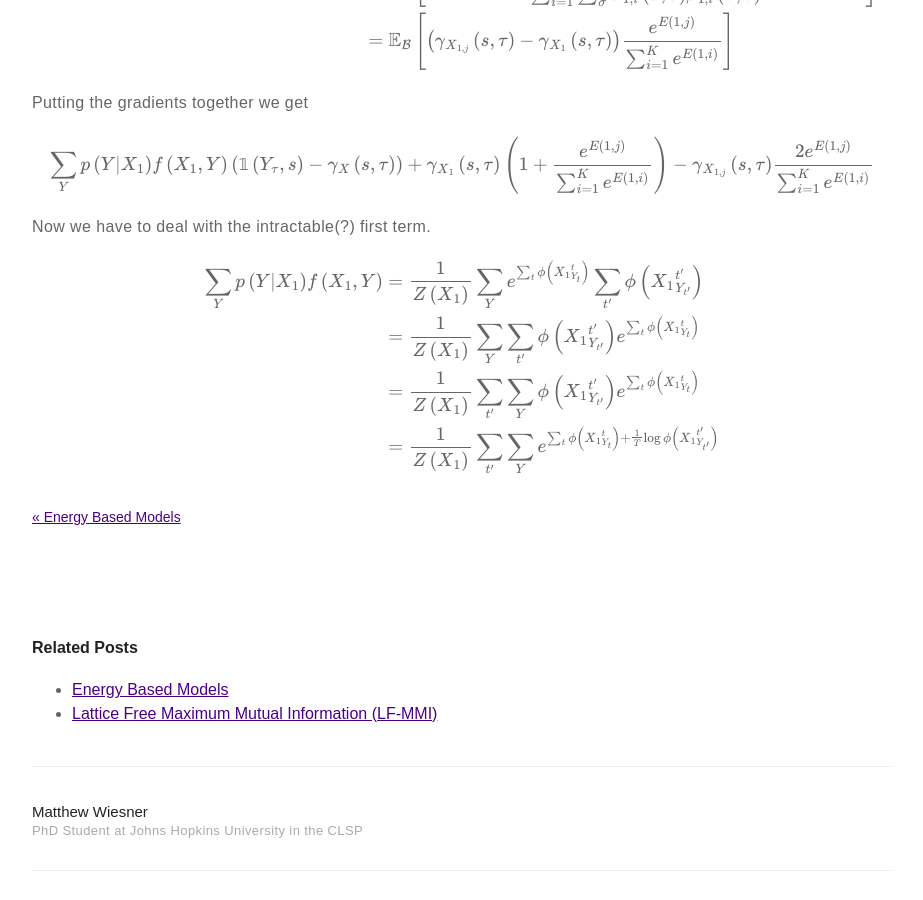
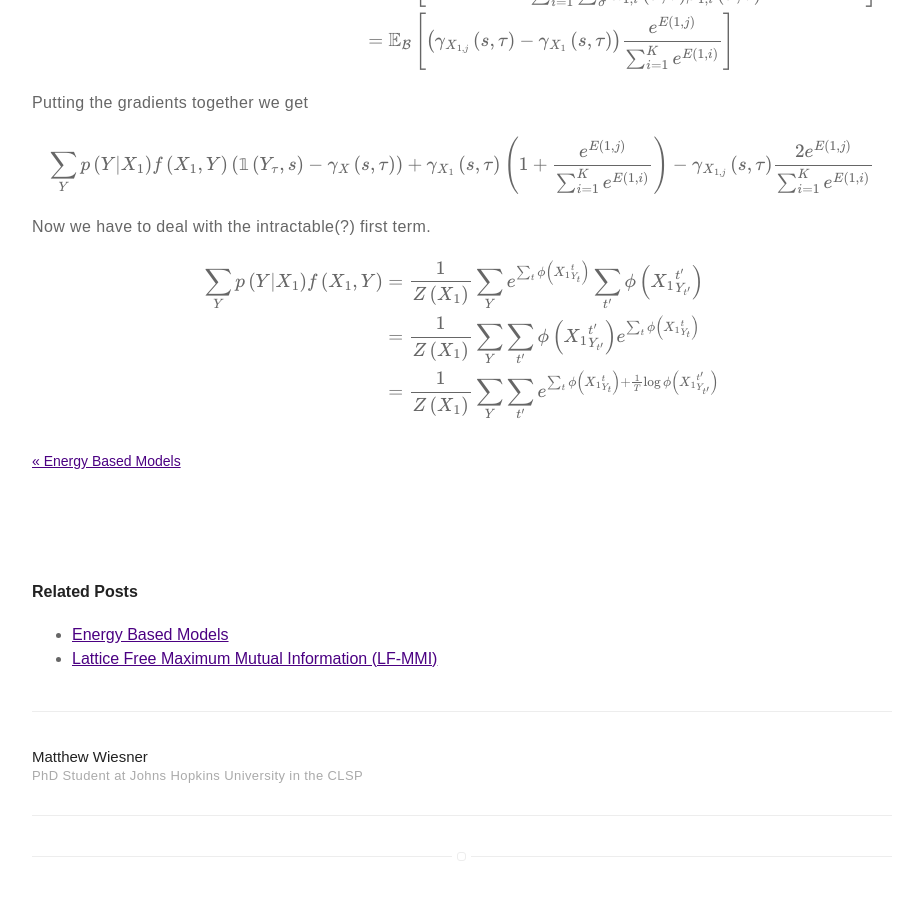
Before and after one commit to m-wiesner/m-wiesner.github.io, a Jekyll site: the page built from _posts/2020-10-30-Variational-Bounds-on-Mutual-Information.markdown, in a window 1280 px wide and 900 px high, scrolled down 9534 px. Shown: the whole window, without its empty margins (178-1101 px from the left). Built offline with Jekyll 4.4.1, drawn with Linux system fonts in a browser that asks for light colours; formulas are drawn with MathJax 3.

Commit message:
Update 2020-10-30-Variational-Bounds-on-Mutual-Information.markdown

```diff
--- a/_posts/2020-10-30-Variational-Bounds-on-Mutual-Information.markdown
+++ b/_posts/2020-10-30-Variational-Bounds-on-Mutual-Information.markdown
@@ -342,8 +342,7 @@ Now we have to deal with the intractable(?) first term.
 $$\begin{align}
 \sum_Y p\left(Y | X_1\right) f\left(X_1, Y\right) &= \frac{1}{Z\left(X_1\right)} \sum_Y e^{\sum_t \phi\left({X_1}_{Y_t}^t\right)} \sum_{t^{\prime}} \phi\left({X_1}_{Y_{t^{\prime}}}^{t^{\prime}}\right) \\
 &= \frac{1}{Z\left(X_1\right)} \sum_Y \sum_{t^{\prime}} \phi\left({X_1}_{Y_{t^{\prime}}}^{t^{\prime}}\right) e^{\sum_t \phi\left({X_1}_{Y_t}^t\right)} \\
-&= \frac{1}{Z\left(X_1\right)} \sum_{t^{\prime}} \sum_Y \phi\left({X_1}_{Y_{t^{\prime}}}^{t^{\prime}}\right) e^{\sum_t\phi\left({X_1}_{Y_{t}}^{t}\right)} \\
-&= \frac{1}{Z\left(X_1\right)} \sum_{t^{\prime}} \sum_Y e^{\sum_t \phi\left({X_1}_{Y_t}^t\right) + \frac{1}{T}\log{\phi\left({X_1}_{Y_{t^{\prime}}}^{t^{\prime}}\right)}} \\
+&= \frac{1}{Z\left(X_1\right)} \sum_Y \sum_{t^{\prime}} e^{\sum_t \phi\left({X_1}_{Y_t}^t\right) + \frac{1}{T}\log{\phi\left({X_1}_{Y_{t^{\prime}}}^{t^{\prime}}\right)}} \\
 \end{align}$$
 
 
```
